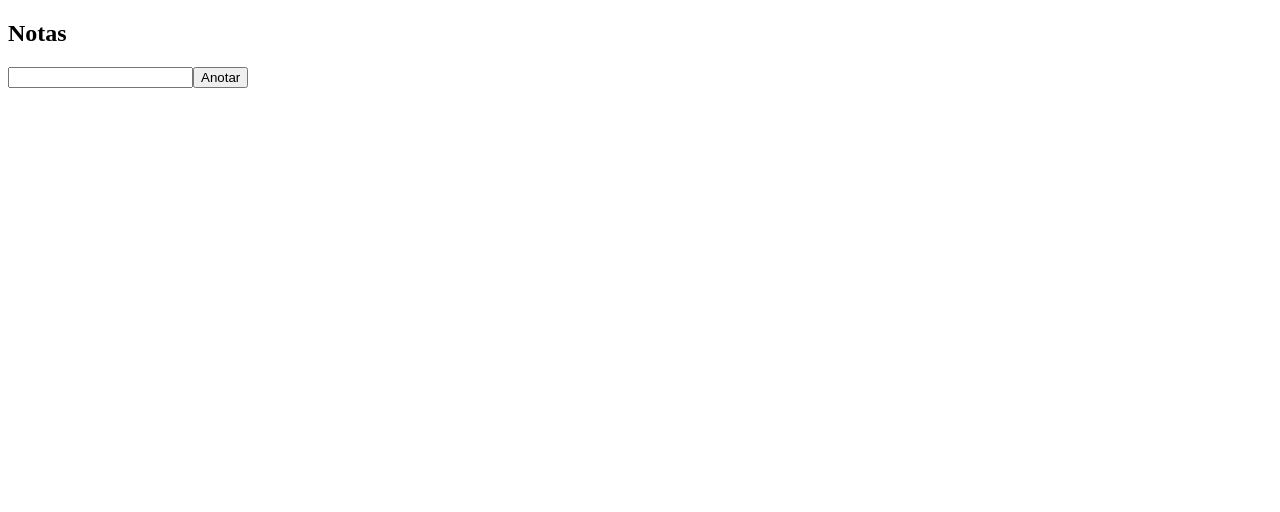
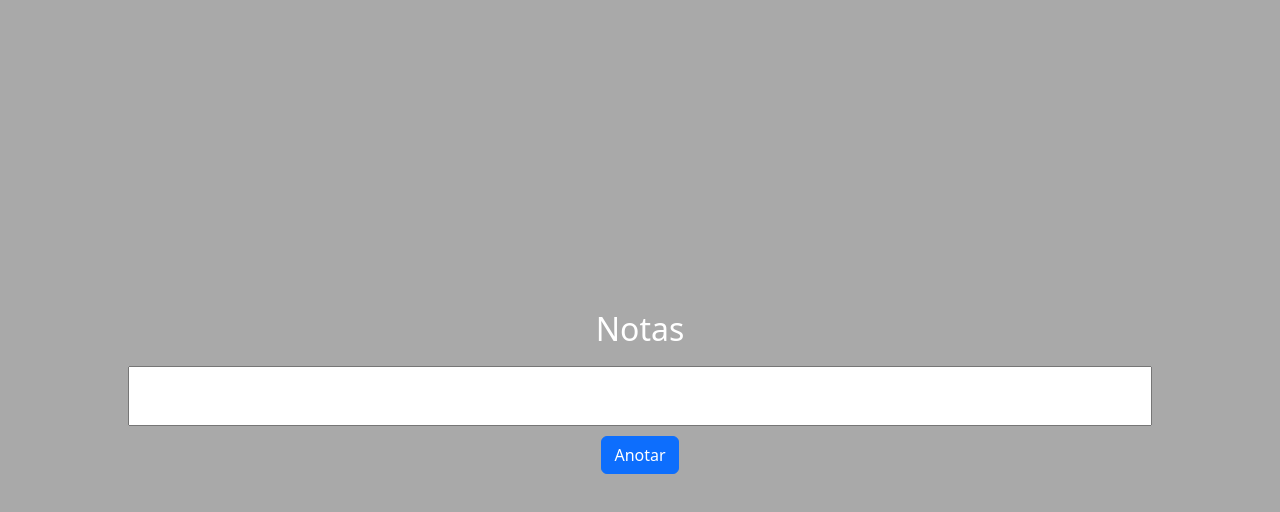
Before and after one commit to IvoTab11/ProyectoFPW06Grupo7, a React (Create React App) app: page / in a window 1280 px wide. Shown: the top 512 px of the page. Built offline with nearby package versions, Linux system fonts and the light colour scheme.

Commit message:
cambios en anotador.js Lrandro cruz

```diff
--- a/src/components/Anotador.js
+++ b/src/components/Anotador.js
@@ -1,4 +1,39 @@
 import React, { useState } from 'react';
+import Button from 'react-bootstrap/Button';
+
+const containerStyle = {
+  display: 'flex',
+  flexDirection: 'column',
+  alignItems: 'center',
+  justifyContent: 'center',
+  height: '100vh',
+  backgroundColor: 'darkgray',
+  color: 'white', // Cambia el color de la letra a rojo
+};
+
+const inputStyle = {
+  fontSize: '24px',
+  padding: '10px',
+  width: '80%',
+  margin: '10px',
+  textAlign: 'center',
+};
+
+const ulStyle = {
+  listStyle: 'none',
+  padding: '0',
+};
+
+const listItemStyle = {
+  display: 'flex',
+  justifyContent: 'center',
+  alignItems: 'center',
+  background: 'darkgray',
+  padding: '8px',
+  margin: '4px',
+  fontSize: '40px',
+  color: 'black'
+};
 
 function Anotador() {
     const notaInicial = {
@@ -33,24 +68,26 @@
     }
 
     return (
-        <>
+        <div style={containerStyle}>
             <h2>Notas</h2>
             <input
                 type="text"
                 id="valorNota"
                 value={nota.descripcion}
                 onChange={(e) => setNota({ ...nota, descripcion: e.target.value })}
+                style={inputStyle}
             />
-            <button onClick={guardarNotas}>Anotar</button>
-            <ul>
+            <Button onClick={guardarNotas} variant="primary">Anotar</Button>
+
+            <ul style={ulStyle}>
                 {notas.map((nota, index) => (
-                    <li key={index}>
+                    <li key={index} style={listItemStyle}>
                         {nota.descripcion}
-                        <button onClick={() => eliminarNota(index)}>Eliminar Nota</button>
+                        <Button onClick={() => eliminarNota(index)} variant="warning">Eliminar Nota</Button>
                     </li>
                 ))}
             </ul>
-        </>
+        </div>
     );
 }
 
--- a/src/index.js
+++ b/src/index.js
@@ -1,6 +1,7 @@
 import React from 'react';
 import ReactDOM from 'react-dom/client';
 import App from './components/App';
+import 'bootstrap/dist/css/bootstrap.min.css';
 
 const root = ReactDOM.createRoot(document.getElementById('root'));
 root.render(
```
Also changed, not shown: src/components/css/index.css (added).
